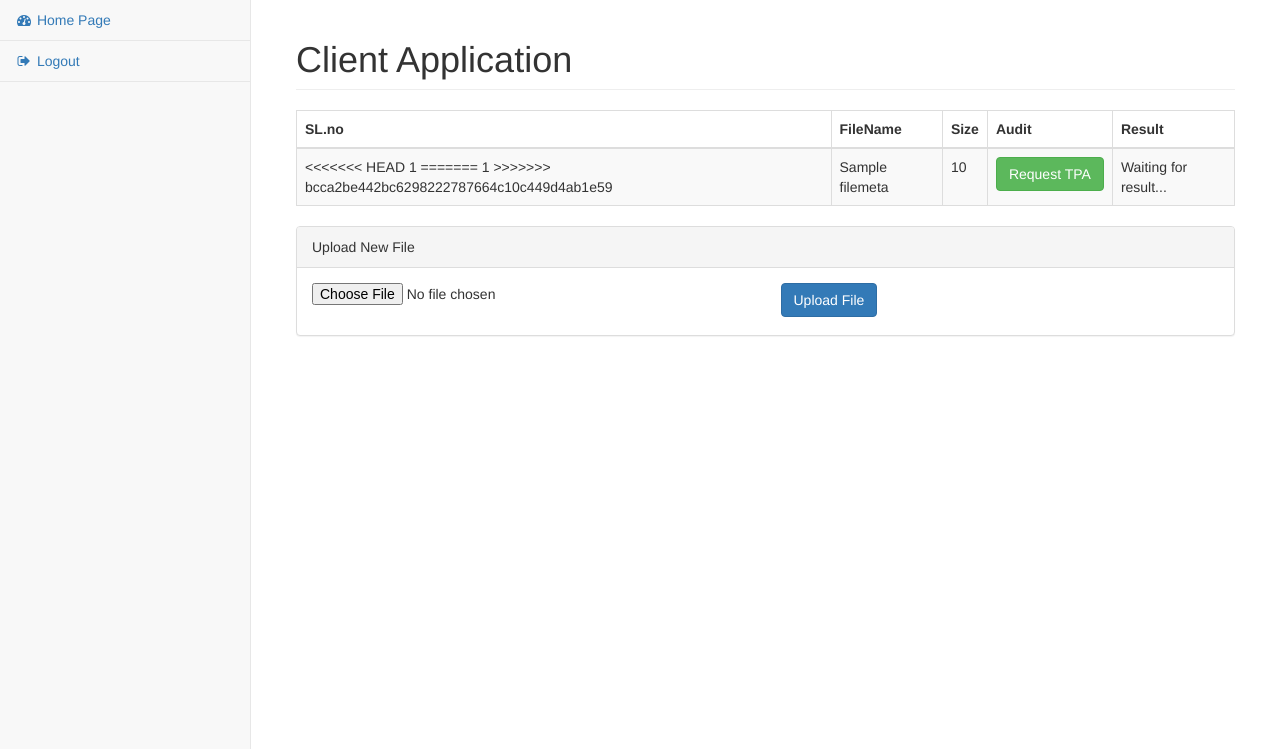
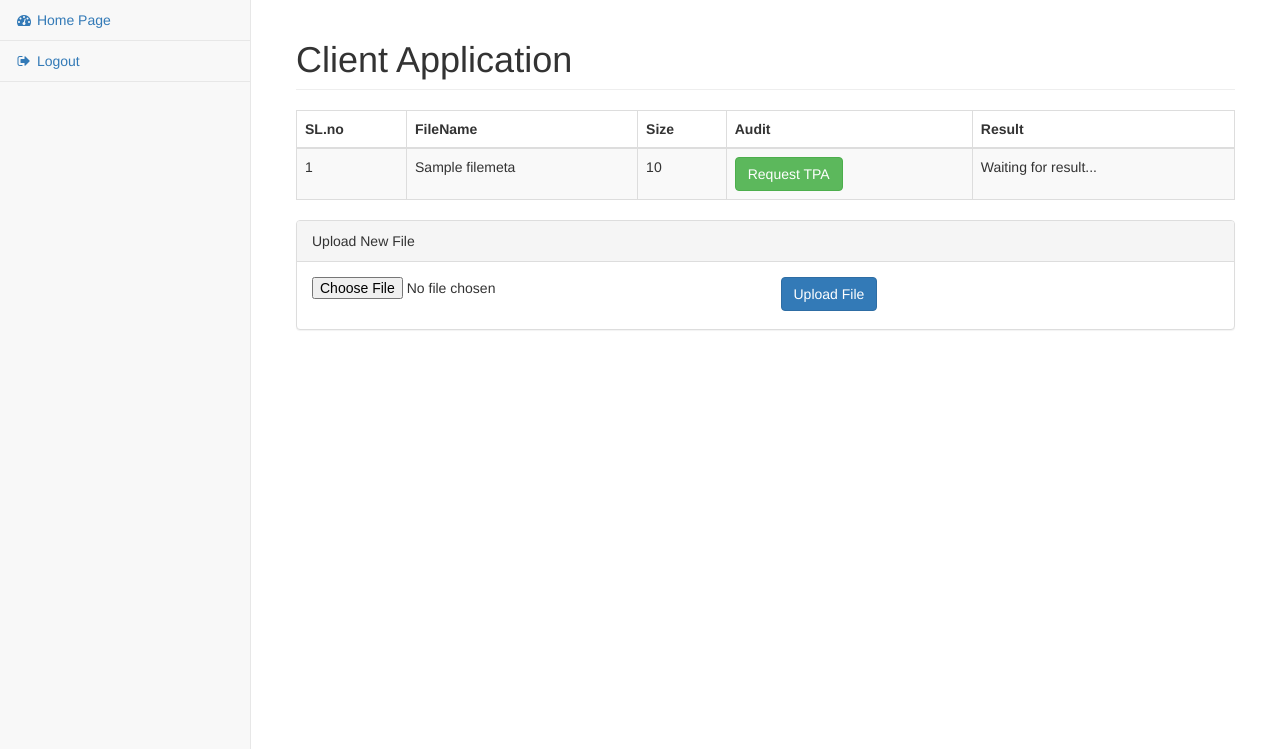
Before and after one commit to dbinoj/public_audit, a Django app: page /client/ in a window 1280 px wide. Shown: the part 51-800 px from the top of the page. Run offline with Django 3.2, Linux system fonts and the light colour scheme; tables that the repository leaves empty hold one stand-in row (values such as "Sample post"); parts of the project's set-up code (start-up, migrations or seed data) failed here and were passed over; some libraries are stand-ins or nearby versions.

Commit message:
resolve conflict

```diff
--- a/client/templates/client/index.html
+++ b/client/templates/client/index.html
@@ -35,11 +35,7 @@
                             {% for file in file_list %}
                                 <tr>
                                     <td>
-<<<<<<< HEAD
-                                        {{forloop.counter}}
-=======
                                         {{ forloop.counter }}
->>>>>>> bcca2be442bc6298222787664c10c449d4ab1e59
                                     </td>
                                     <td>
                                         {{ file.name }}
```
